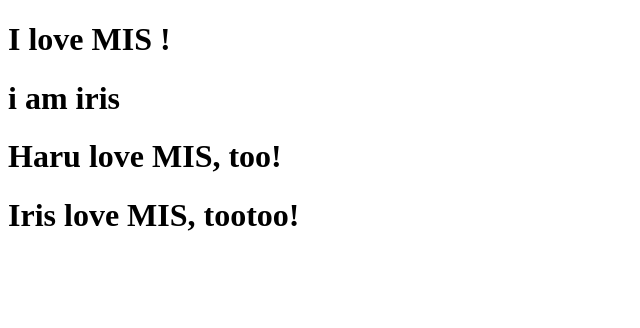
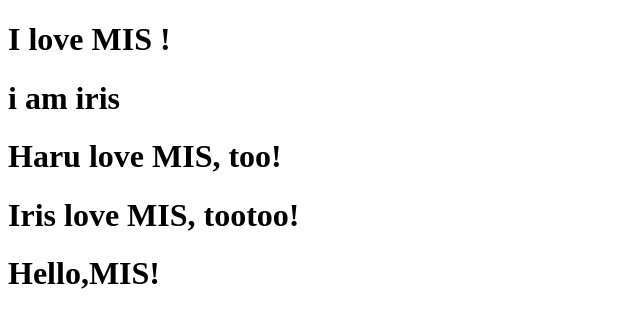
Before and after one commit to luan719/mis, a plain HTML site: page index.html in a window 1280 px wide. Shown: the whole page, without its empty margins (0-640 px from the left). Drawn offline with Linux system fonts and the light colour scheme.

Commit message:
Update index.html

```diff
--- a/index.html
+++ b/index.html
@@ -16,6 +16,7 @@
 	<h1>i am iris</h1>
 	<h1>Haru love MIS, too!</h1>
 	<h1>Iris love MIS, tootoo!</h1>
+	<h1>Hello,MIS!</h1>
 
 </body>
 </html>
```
